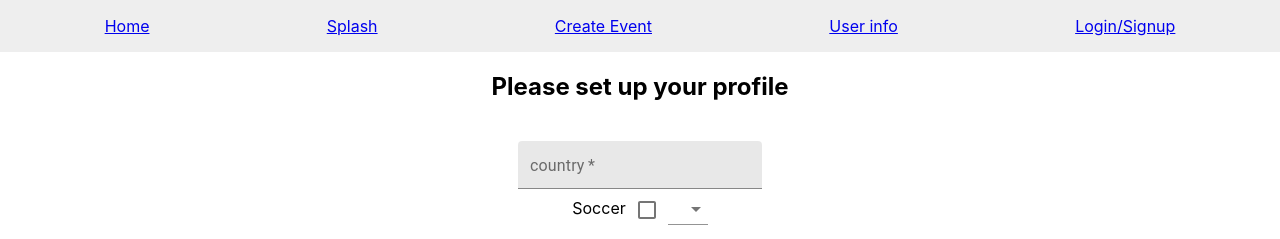
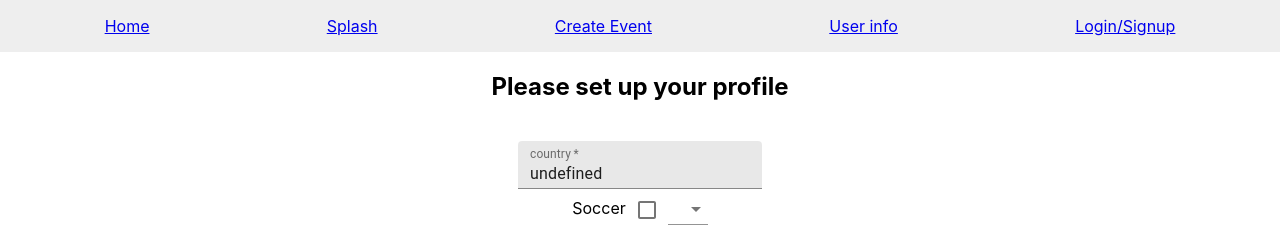
Before and after one commit to Final-Project-Group/Final-Project, a React (Create React App) app in the folder frontend/: page /UserInfo in a window 1280 px wide. Shown: the top 239 px of the page. Built offline with nearby package versions, Linux system fonts and the light colour scheme; no server answers.

Commit message:
profile edit button functionality (incomplete, bug)

```diff
--- a/frontend/src/components/UserInfo.js
+++ b/frontend/src/components/UserInfo.js
@@ -1,4 +1,4 @@
-import React, { useState } from "react";
+import React, { useState, useEffect } from "react";
 import axios from "axios";
 import TextField from "@material-ui/core/TextField";
 import Checkbox from "@material-ui/core/Checkbox";
@@ -11,6 +11,7 @@ function UserInfo(props) {
   const [level, setLevel] = useState("");
   const [level2, setLevel2] = useState("");
   const [level3, setLevel3] = useState("");
+  const [currentUser, setCurrentUser] = useState({})
   const history = useHistory();
 
   const [user, setUser] = useState({
@@ -34,10 +35,19 @@ function UserInfo(props) {
     ],
   });
 
+  useEffect( () => {
+    (async () => {
+        let res = await actions.getUser(props)
+        setCurrentUser(res.data)
+        console.log(res.data)
+      })()
+},[props])
+
   const handleChange = (e) => {
     if (e.target.name === "country") {
       let newUser = { ...user };
       newUser.country = e.target.value;
+      setCurrentUser(newUser)
       setUser(newUser);
     } else {
       let newUser = { ...user };
@@ -86,6 +96,7 @@ function UserInfo(props) {
           id="filled-size-small"
           variant="filled"
           size="small"
+          value={`${currentUser?.country}`}
           onChange={handleChange}
           required={true}
         />
@@ -150,6 +161,7 @@ function UserInfo(props) {
           <MenuItem value="advanced">advanced</MenuItem>
         </Select>
         <br />
+        {/* { user._id === details?.creator?._id ? <Link to={`/editEvent/${details?._id}`}> <button> Edit </button> </Link> : <button onClick={memberJoin}>Join Event</button>} */}
         <input type="submit" value="Submit" />
       </form>
     </div>
```
